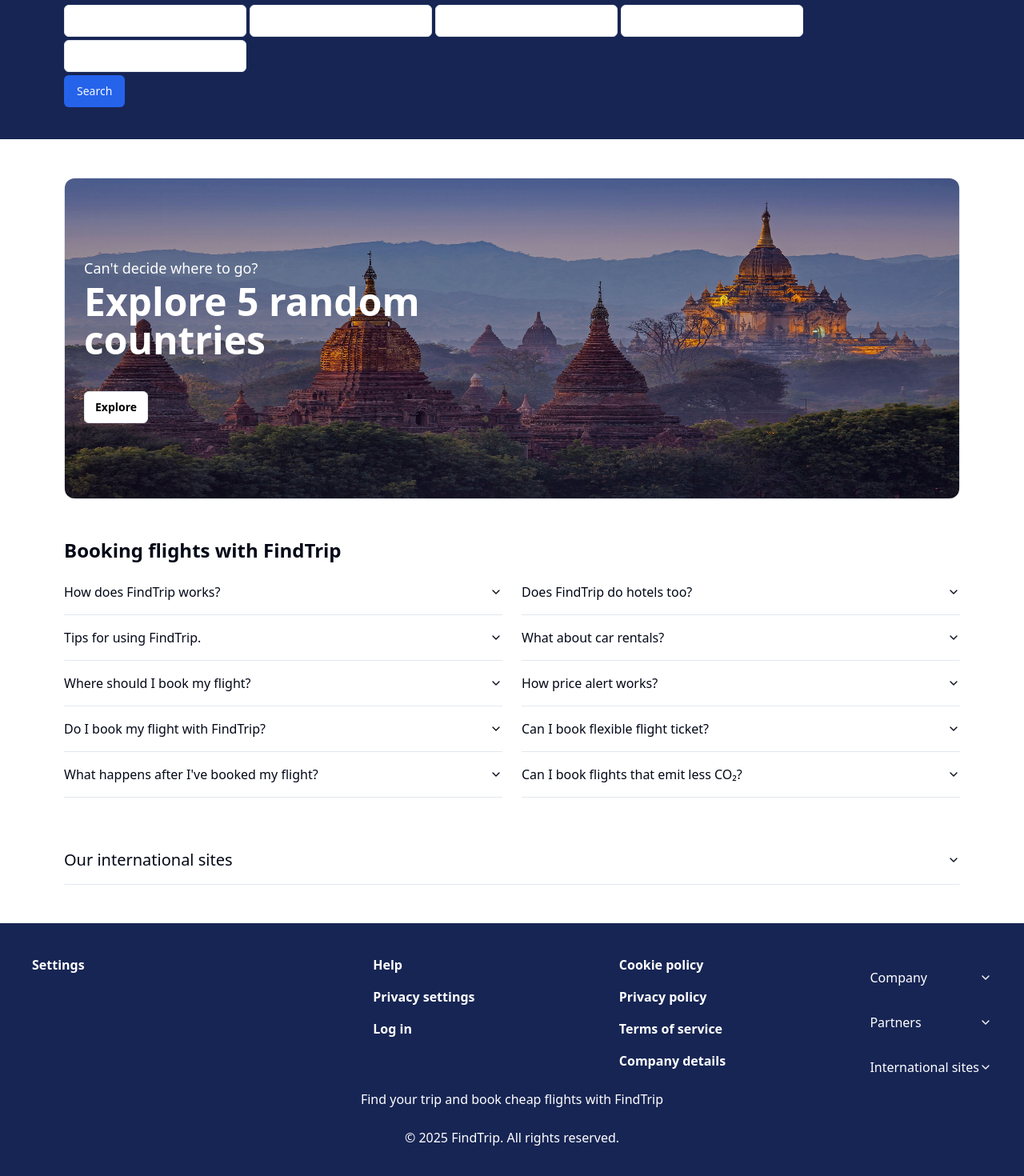
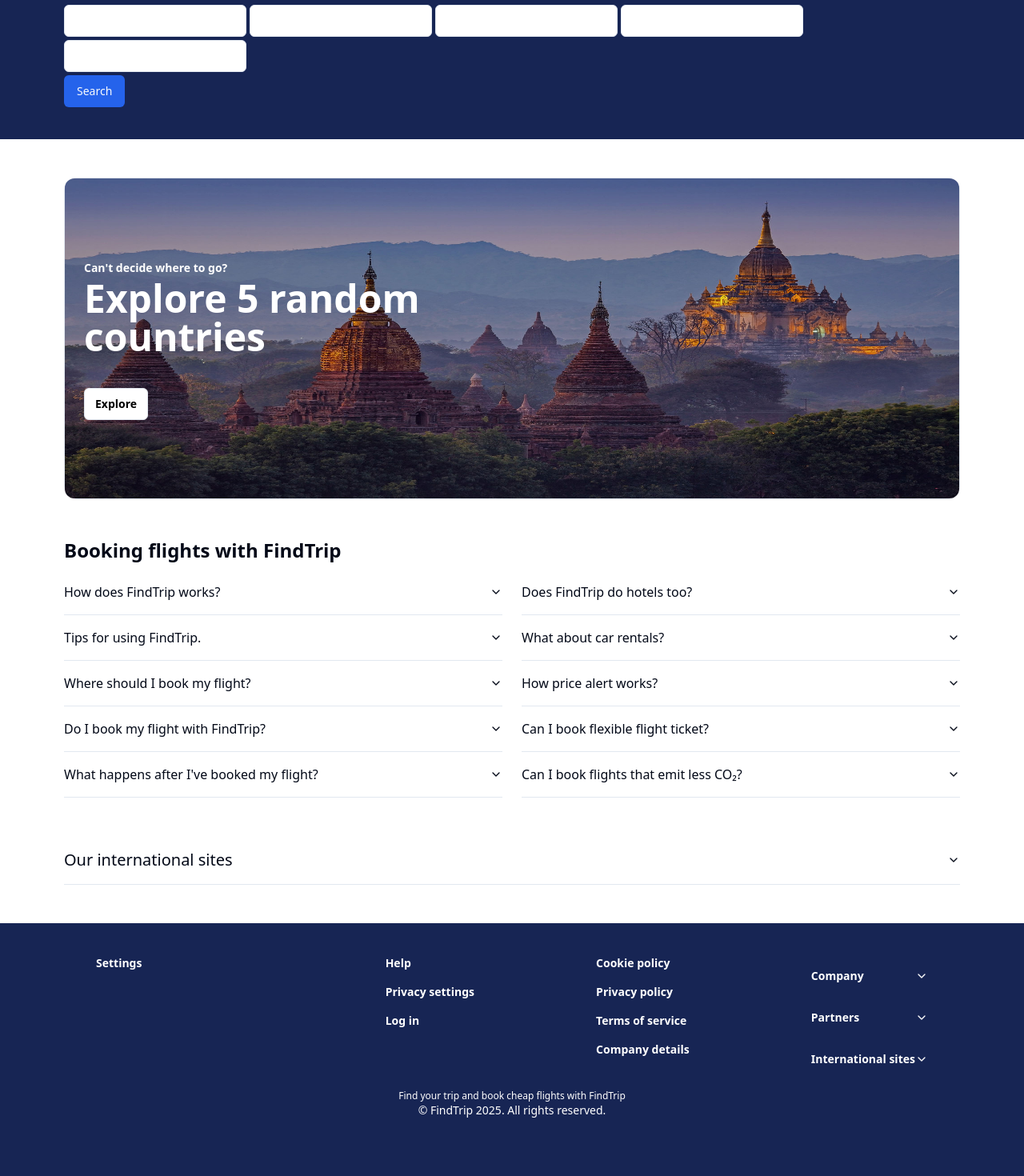
Before and after one commit to Pieczasz/find-trip, a Next.js app: page / in a window 1280 px wide. Shown: the part 138-1608 px from the top of the page at 80% size. After the commit the page ends 1556 px from the top, so only its background shows below. Built offline with nearby package versions, Linux system fonts and the light colour scheme.

Commit message:
Finished Footer, created SearchButton component, added calendar component, edited Explore text

```diff
--- a/package.json
+++ b/package.json
@@ -18,12 +18,14 @@
     "@radix-ui/react-tabs": "^1.0.4",
     "class-variance-authority": "^0.7.0",
     "clsx": "^2.1.0",
+    "date-fns": "^3.6.0",
     "framer-motion": "^11.1.7",
     "lucide-react": "^0.372.0",
     "next": "14.2.2",
     "next-themes": "^0.3.0",
     "react": "^18",
     "react-countup": "^6.5.3",
+    "react-day-picker": "^8.10.1",
     "react-dom": "^18",
     "react-hook-form": "^7.51.3",
     "react-icons": "^5.1.0",
--- a/src/components/Explore.tsx
+++ b/src/components/Explore.tsx
@@ -15,7 +15,9 @@
 						className="rounded-xl h-[400px]"
 					/>
 					<div className="absolute top-0 left-0 w-1/2 h-full p-6 text-white flex flex-col justify-center">
-						<p className="text-lg py-1">Can&apos;t decide where to go?</p>
+						<p className="text-sm font-bold py-1">
+							Can&apos;t decide where to go?
+						</p>
 						<h2 className="text-5xl font-bold pb-10">
 							Explore 5 random countries
 						</h2>
--- a/src/components/Footer.tsx
+++ b/src/components/Footer.tsx
@@ -1,4 +1,5 @@
 //components
+import MaxWidthWrapper from './MaxWidthWrapper';
 import Settings from './Settings';
 import {
 	Accordion,
@@ -9,8 +10,9 @@
 
 const Footer = () => {
 	return (
-		<footer className="text-white p-10">
-			<div className="flex justify-between font-bold">
+		<footer className="text-white p-10 pb-5">
+			<MaxWidthWrapper>
+				<div className="flex justify-between font-bold text-sm">
 					<p>Settings</p>
 					<Settings />
 					<div className="flex flex-col gap-y-4">
@@ -41,37 +43,65 @@
 					<div>
 						<Accordion type="single" collapsible>
 							<AccordionItem value="item-1" className="border-b-0">
-							<AccordionTrigger>Company</AccordionTrigger>
-							<AccordionContent>About us</AccordionContent>
-							<AccordionContent>Why FindTrip</AccordionContent>
-							<AccordionContent>Media</AccordionContent>
-							<AccordionContent>Our people</AccordionContent>
-							<AccordionContent>Accessability</AccordionContent>
-							<AccordionContent>Sustainability</AccordionContent>
-							<AccordionContent>Jobs</AccordionContent>
-							<AccordionContent>Security</AccordionContent>
-							<AccordionContent>How FindTrip works</AccordionContent>
+								<AccordionTrigger className="font-bold">
+									Company
+								</AccordionTrigger>
+								<AccordionContent className="font-normal">
+									<a href="/">About us</a>
+								</AccordionContent>
+								<AccordionContent className="font-normal">
+									<a href="/">Why FindTrip</a>
+								</AccordionContent>
+								<AccordionContent className="font-normal">
+									<a href="/">Media</a>
+								</AccordionContent>
+								<AccordionContent className="font-normal">
+									<a href="/">Our people</a>
+								</AccordionContent>
+								<AccordionContent className="font-normal">
+									<a href="/">Accessability</a>
+								</AccordionContent>
+								<AccordionContent className="font-normal">
+									<a href="/">Sustainability</a>
+								</AccordionContent>
+								<AccordionContent className="font-normal">
+									<a href="/">Jobs</a>
+								</AccordionContent>
+								<AccordionContent className="font-normal">
+									<a href="/">Security</a>
+								</AccordionContent>
+								<AccordionContent className="font-normal">
+									<a href="/">How FindTrip works</a>
+								</AccordionContent>
 							</AccordionItem>
 							<AccordionItem value="item-2" className="border-b-0">
-							<AccordionTrigger>Partners</AccordionTrigger>
-							<AccordionContent>{/* text */}</AccordionContent>
+								<AccordionTrigger className="font-bold">
+									<a href="/">Partners</a>
+								</AccordionTrigger>
+								<AccordionContent className="font-normal">
+									<a href="/">{/* text */}</a>
+								</AccordionContent>
 							</AccordionItem>
 							<AccordionItem value="item-3" className="border-b-0">
-							<AccordionTrigger>International sites</AccordionTrigger>
-							<AccordionContent>{/* text */}</AccordionContent>
+								<AccordionTrigger className="font-bold">
+									International sites
+								</AccordionTrigger>
+								<AccordionContent className="font-normal">
+									<a href="/">{/* text */}</a>
+								</AccordionContent>
 							</AccordionItem>
 						</Accordion>
 					</div>
 				</div>
-			<div>
-				<p className="text-center">
+				<div className="flex flex-col mt-3">
+					<p className="text-center text-xs">
 						Find your trip and book cheap flights with FindTrip
 					</p>
-				<br />
-				<p className="text-center">
-					&copy; 2025 FindTrip. All rights reserved.
+					<p className="text-center text-sm">
+						&copy; FindTrip 2025. All rights reserved.
 					</p>
 				</div>
+			</MaxWidthWrapper>
 		</footer>
 	);
 };
--- a/src/components/Inputs.tsx
+++ b/src/components/Inputs.tsx
@@ -1,6 +1,5 @@
 import { Button } from './ui/button';
 import { Input } from './ui/input';
-import { Label } from './ui/label';
 
 const Inputs = () => {
 	return (
--- a/src/components/Nav.tsx
+++ b/src/components/Nav.tsx
@@ -20,7 +20,7 @@
 					/>
 				</Link>
 			</div>
-			<div className="flex gap-6 items-center p-6">
+			<div className="flex gap-4 items-center p-6">
 				<FaRegFlag className="icon" />
 				<FaRegHeart className="icon" />
 				<MdOutlineAccountCircle className="icon" />
--- /dev/null
+++ b/src/components/ui/calendar.tsx
@@ -0,0 +1,66 @@
+"use client"
+
+import * as React from "react"
+import { ChevronLeft, ChevronRight } from "lucide-react"
+import { DayPicker } from "react-day-picker"
+
+import { cn } from "@/lib/utils"
+import { buttonVariants } from "@/components/ui/button"
+
+export type CalendarProps = React.ComponentProps<typeof DayPicker>
+
+function Calendar({
+  className,
+  classNames,
+  showOutsideDays = true,
+  ...props
+}: CalendarProps) {
+  return (
+    <DayPicker
+      showOutsideDays={showOutsideDays}
+      className={cn("p-3", className)}
+      classNames={{
+        months: "flex flex-col sm:flex-row space-y-4 sm:space-x-4 sm:space-y-0",
+        month: "space-y-4",
+        caption: "flex justify-center pt-1 relative items-center",
+        caption_label: "text-sm font-medium",
+        nav: "space-x-1 flex items-center",
+        nav_button: cn(
+          buttonVariants({ variant: "outline" }),
+          "h-7 w-7 bg-transparent p-0 opacity-50 hover:opacity-100"
+        ),
+        nav_button_previous: "absolute left-1",
+        nav_button_next: "absolute right-1",
+        table: "w-full border-collapse space-y-1",
+        head_row: "flex",
+        head_cell:
+          "text-muted-foreground rounded-md w-9 font-normal text-[0.8rem]",
+        row: "flex w-full mt-2",
+        cell: "h-9 w-9 text-center text-sm p-0 relative [&:has([aria-selected].day-range-end)]:rounded-r-md [&:has([aria-selected].day-outside)]:bg-accent/50 [&:has([aria-selected])]:bg-accent first:[&:has([aria-selected])]:rounded-l-md last:[&:has([aria-selected])]:rounded-r-md focus-within:relative focus-within:z-20",
+        day: cn(
+          buttonVariants({ variant: "ghost" }),
+          "h-9 w-9 p-0 font-normal aria-selected:opacity-100"
+        ),
+        day_range_end: "day-range-end",
+        day_selected:
+          "bg-primary text-primary-foreground hover:bg-primary hover:text-primary-foreground focus:bg-primary focus:text-primary-foreground",
+        day_today: "bg-accent text-accent-foreground",
+        day_outside:
+          "day-outside text-muted-foreground opacity-50 aria-selected:bg-accent/50 aria-selected:text-muted-foreground aria-selected:opacity-30",
+        day_disabled: "text-muted-foreground opacity-50",
+        day_range_middle:
+          "aria-selected:bg-accent aria-selected:text-accent-foreground",
+        day_hidden: "invisible",
+        ...classNames,
+      }}
+      components={{
+        IconLeft: ({ ...props }) => <ChevronLeft className="h-4 w-4" />,
+        IconRight: ({ ...props }) => <ChevronRight className="h-4 w-4" />,
+      }}
+      {...props}
+    />
+  )
+}
+Calendar.displayName = "Calendar"
+
+export { Calendar }
```
Also changed, not shown: src/components/SearchButton.tsx (added), 1 other file (tests, documents, lock files or other folders). Lines whose indentation alone changed are shown as unchanged.
